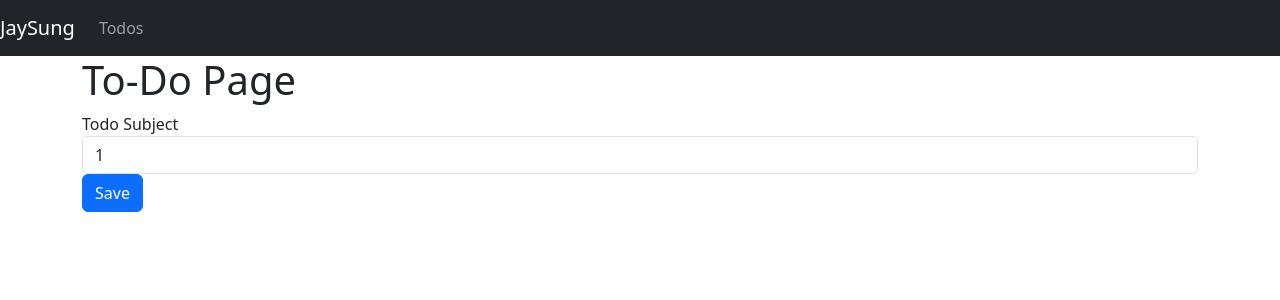
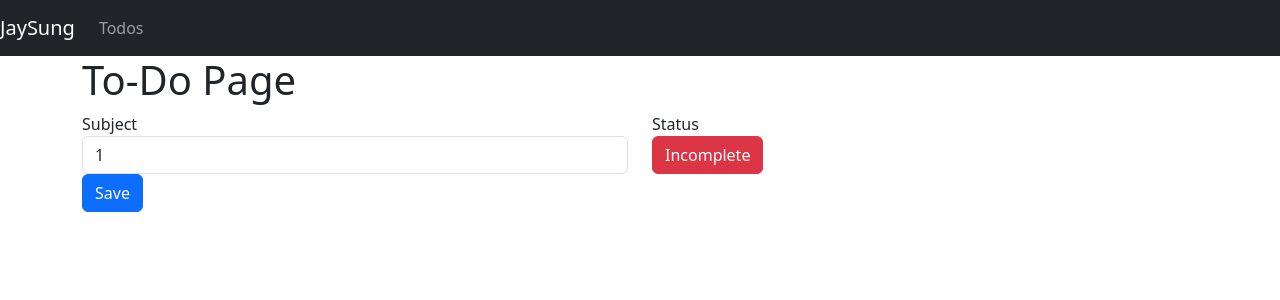
Before and after one commit to namic123/Vue-Basic, a Vue app: page /todos/1 in a window 1280 px wide. Shown: the top 300 px of the page. Built offline with nearby package versions, Linux system fonts and the light colour scheme; data requests are answered from the project's data file.

Commit message:
To-do 페이지 컴포넌트 만들기 2: (v-if 사용) todo Completed 여부에 따른 완료 상태 보여주기

```diff
--- a/src/pages/todos/_id.vue
+++ b/src/pages/todos/_id.vue
@@ -4,9 +4,22 @@
     Loading...
   </div>
   <form v-else>
-    <div class="form-group">
-      <label>Todo Subject</label>
-      <input type='text' class='form-control' v-model='todo.subject'>
+    <div class='row'>
+      <div class='col-6'>
+        <div class="form-group">
+          <label>Subject</label>
+          <input type='text' class='form-control' v-model='todo.subject'>
+        </div>
+      </div>
+      <div class='col-6'>
+        <div class="form-group">
+          <label>Status</label>
+          <div>
+            <button v-if='todo.completed' class='btn btn-success'>Completed</button>
+            <button v-else class='btn btn-danger'>Incomplete</button>
+          </div>
+        </div>
+      </div>
     </div>
     <button class='btn btn-primary'>Save</button>
   </form>
@@ -28,7 +41,6 @@ export default {
     // id에 해당하는 db가져오기
     const getTodo = async () => {
       const res = await axios.get('http://localhost:3000/todos/'+ route.params.id);
-      console.log(res.data.subject);
       todo.value = res.data;
       loading.value = false;
     }
```
